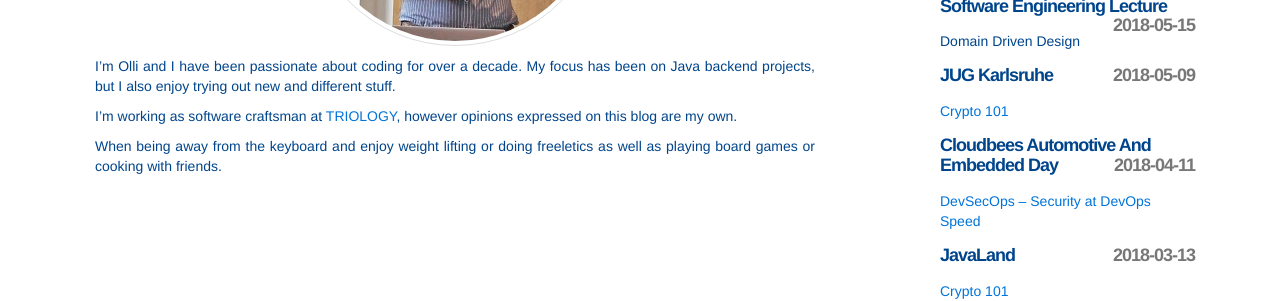
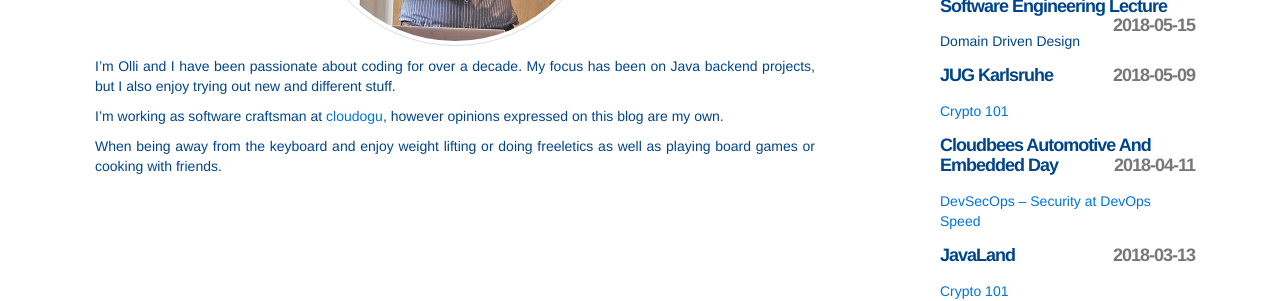
Before and after one commit to omilke/omilke.github.io, a Jekyll site: the page built from about.md, in a window 1280 px wide. Shown: the part 422-723 px from the top of the page. Built offline with Jekyll 4.4.1, drawn with Linux system fonts in a browser that asks for light colours.

Commit message:
working @cloudogu

```diff
--- a/about.md
+++ b/about.md
@@ -9,7 +9,7 @@ permalink: /about/
 
 I'm Olli and I have been passionate about coding for over a decade. My focus has been on Java backend projects, but I also enjoy trying out new and different stuff.
 
-I'm working as software craftsman at <a href="//www.triology.de" target="_blank">TRIOLOGY</a>, however opinions expressed
+I'm working as software craftsman at <a href="https://cloudogu.com/" target="_blank">cloudogu</a>, however opinions expressed
 on this blog are my own.
 
 
```
